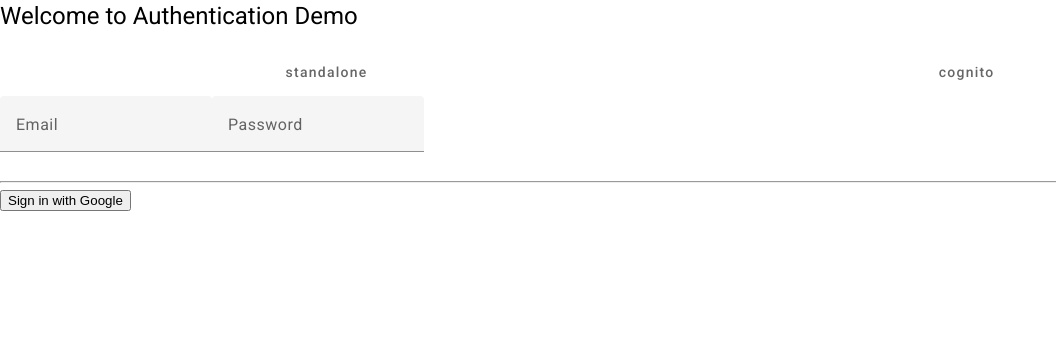
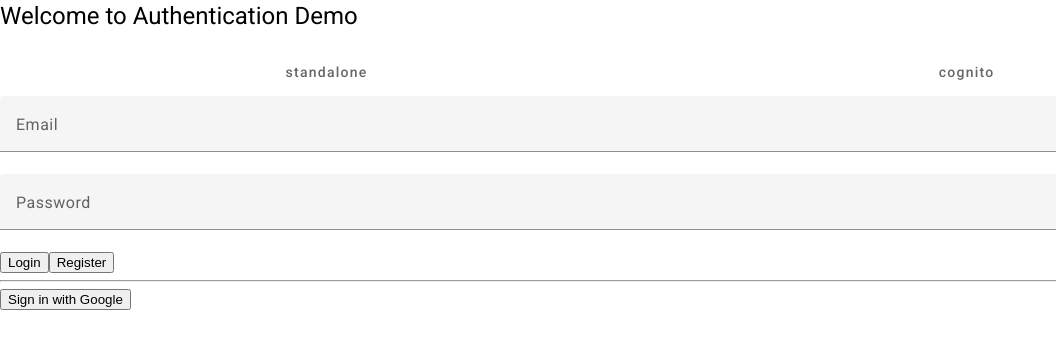
Before and after one commit to dylanbartley/demo_auth_app, an Angular app: page /standalone in a window 1280 px wide. Shown: the top 348 px of the page, without its empty margins (0-1056 px from the left). Built offline with nearby package versions, Linux system fonts and the light colour scheme.

Commit message:
added login/register switching

```diff
--- a/angular.json
+++ b/angular.json
@@ -105,5 +105,8 @@
         }
       }
     }
+  },
+  "cli": {
+    "analytics": false
   }
 }
--- a/src/app/standalone/standalone.component.html
+++ b/src/app/standalone/standalone.component.html
@@ -1,14 +1,39 @@
 <div>
     <form>
+        <div class="form-group">
             <mat-form-field>
                 <mat-label>Email</mat-label>
                 <input matInput type="email" name="email">
             </mat-form-field>
 
+            @if(view==REGISTER_VIEW) {
+                <mat-form-field>
+                    <mat-label>Name</mat-label>
+                    <input matInput name="name">
+                </mat-form-field>
+            }
+
             <mat-form-field>
                 <mat-label>Password</mat-label>
-            <input matInput type="password" name="password">
+                <input matInput type="password" name="password" [attr.autocomplete]="(view==REGISTER_VIEW ? 'off': 'current-password')">
             </mat-form-field>
+            @if(view==REGISTER_VIEW) {
+                <mat-form-field>
+                    <mat-label>Confirm Password</mat-label>
+                    <input matInput type="password" name="confirmpassword" autocomplete="off">
+                </mat-form-field>
+            }
+        </div>
+        <div>
+            @if (view==LOGIN_VIEW) {
+                <button id="loginBtn" mat-flat-button color="primary">Login</button>
+                <button id="registerBtn" mat-flat-button>Register</button>
+            }
+            @else {
+                <button id="submitBtn" mat-flat-button color="primary">Submit</button>
+                <button mat-flat-button>Cancel</button>
+            }
+        </div>
     </form>
     <hr />
     <div>
--- a/src/app/standalone/standalone.component.ts
+++ b/src/app/standalone/standalone.component.ts
@@ -13,5 +13,9 @@ import { MatInputModule } from '@angular/material/input';
   templateUrl: './standalone.component.html'
 })
 export class StandaloneComponent {
+  LOGIN_VIEW = 'login';
+  REGISTER_VIEW = 'register';
+
+  view: string = this.LOGIN_VIEW;
 
 }
--- a/src/styles.scss
+++ b/src/styles.scss
@@ -2,3 +2,9 @@
 
 html, body { height: 100%; }
 body { margin: 0; font-family: Roboto, "Helvetica Neue", sans-serif; }
+
+
+.form-group {
+    display: flex;
+    flex-direction: column;
+}
```
Also changed, not shown: 1 other file (tests, documents, lock files or other folders). Lines whose indentation alone changed are shown as unchanged.
